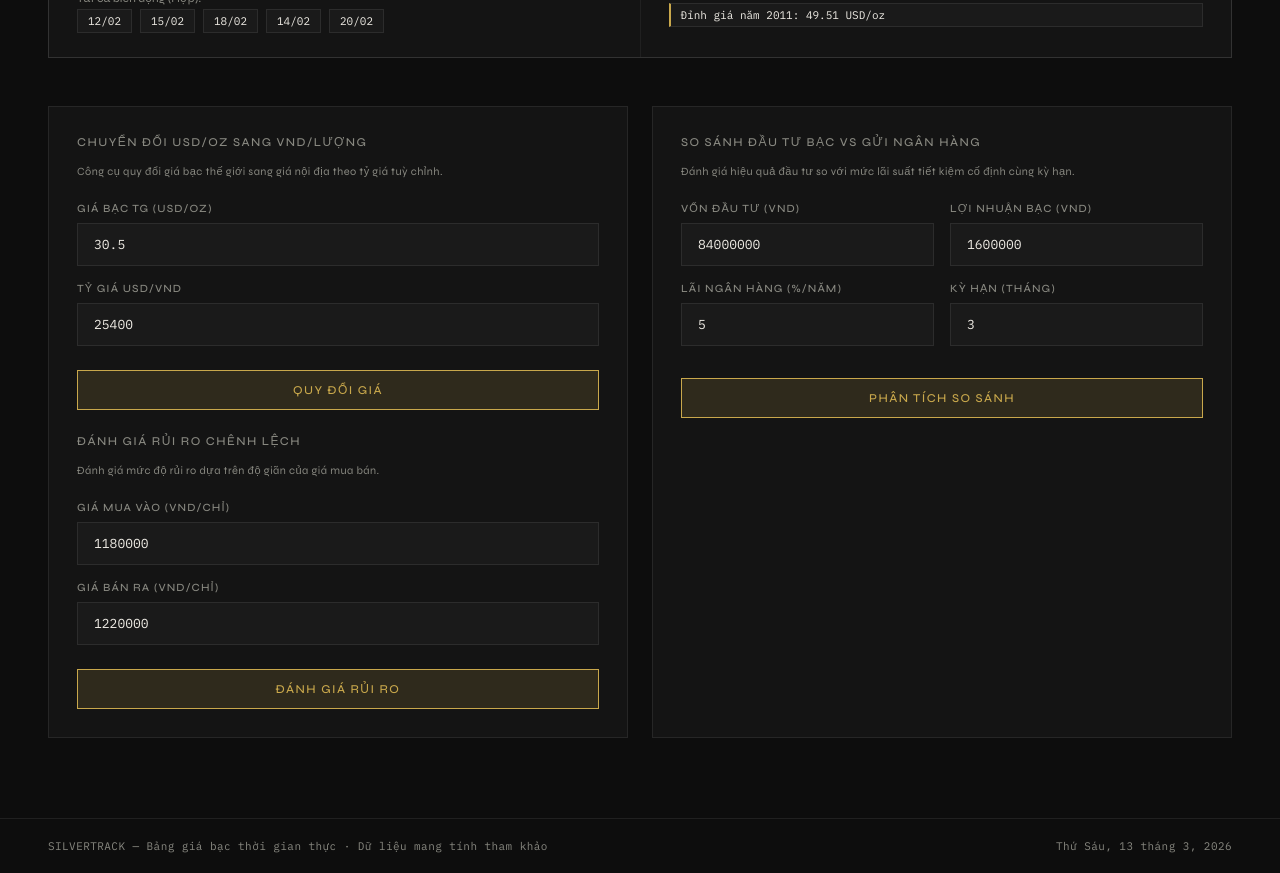
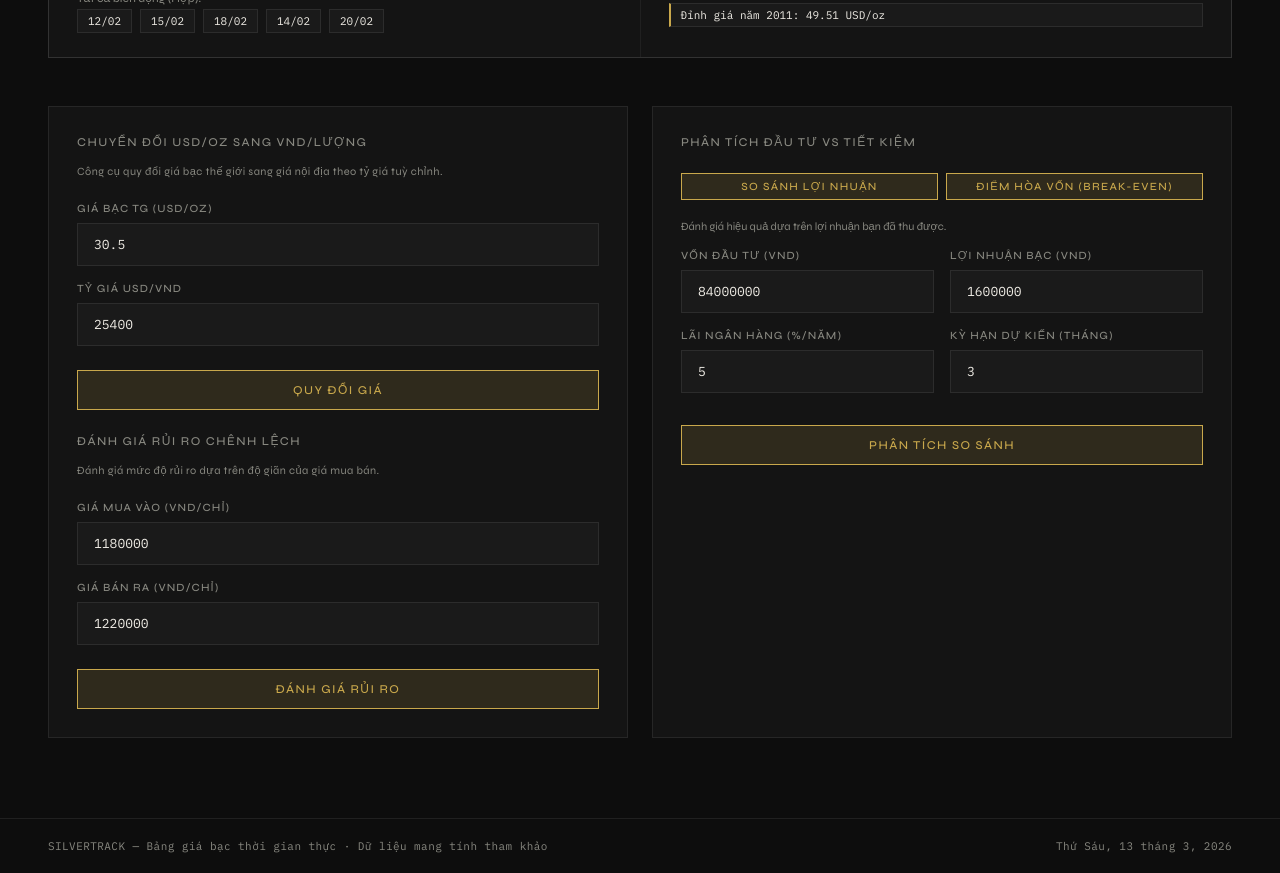
Before and after one commit to Tani2409/PDS301m, a React (Vite) app in the folder Project/frontend/: page / in a window 1280 px wide. Shown: the part 840-1713 px from the top of the page. Built offline with nearby package versions, Linux system fonts and the light colour scheme; no server answers.

Commit message:
[FE] bổ sung tính năng tính toán điểm hòa vốn (Break-even)

```diff
--- a/Project/frontend/src/components/ProfitBankCompare.jsx
+++ b/Project/frontend/src/components/ProfitBankCompare.jsx
@@ -1,12 +1,22 @@
 import { useState } from 'react';
-import { compareInvestmentVsBank, calculateTotalProfit } from '../utils/silverLogic';
+import { compareInvestmentVsBank, calculateBreakEven } from '../utils/silverLogic';
 
 export default function ProfitBankCompare() {
-  const [capital, setCapital] = useState(11800000 * 5 + 12500000 * 2); // Vốn mặc định từ Test 4
-  const [silverProfit, setSilverProfit] = useState(1600000); // Lời mặc định từ Test 3
+  const [activeTab, setActiveTab] = useState('compare'); // 'compare' hoặc 'breakeven'
+
+  // States cho So sánh trực tiếp
+  const [capital, setCapital] = useState(11800000 * 5 + 12500000 * 2);
+  const [silverProfit, setSilverProfit] = useState(1600000);
+
+  // States cho Điểm hòa vốn
+  const [purchasePrice, setPurchasePrice] = useState(1200000); // Giá mua/chi
+
+  // Common states
   const [bankRateAnnual, setBankRateAnnual] = useState(5.0);
   const [months, setMonths] = useState(3);
+
   const [result, setResult] = useState(null);
+  const [beResult, setBeResult] = useState(null);
 
   const handleCompare = () => {
     const res = compareInvestmentVsBank(
@@ -18,83 +28,126 @@ export default function ProfitBankCompare() {
     setResult(res);
   };
 
+  const handleCalculateBE = () => {
+    const res = calculateBreakEven(
+      Number(purchasePrice),
+      Number(bankRateAnnual),
+      Number(months)
+    );
+    setBeResult(res);
+  };
+
   return (
     <div>
       <div className="section-header" style={{ marginBottom: '16px' }}>
-        <span className="section-title">So sánh Đầu Tư Bạc vs Gửi Ngân Hàng</span>
+        <span className="section-title">Phân tích Đầu tư vs Tiết kiệm</span>
       </div>
-      <p style={{ color: 'var(--muted)', fontSize: '11px', marginBottom: '24px', letterSpacing: '0.04em' }}>
-        Đánh giá hiệu quả đầu tư so với mức lãi suất tiết kiệm cố định cùng kỳ hạn.
+
+      {/* Tabs giả lập để chọn chế độ */}
+      <div style={{ display: 'flex', gap: '8px', marginBottom: '20px' }}>
+        <button
+          onClick={() => setActiveTab('compare')}
+          className={activeTab === 'compare' ? '' : 'btn-outline'}
+          style={{ padding: '6px 16px', fontSize: '11px', minWidth: 'auto' }}
+        >
+          So sánh Lợi nhuận
+        </button>
+        <button
+          onClick={() => setActiveTab('breakeven')}
+          className={activeTab === 'breakeven' ? '' : 'btn-outline'}
+          style={{ padding: '6px 16px', fontSize: '11px', minWidth: 'auto' }}
+        >
+          Điểm hòa vốn (Break-even)
+        </button>
+      </div>
+
+      {activeTab === 'compare' ? (
+        <>
+          <p style={{ color: 'var(--muted)', fontSize: '11px', marginBottom: '16px' }}>
+            Đánh giá hiệu quả dựa trên lợi nhuận bạn đã thu được.
           </p>
-
           <div style={{ display: 'flex', gap: '16px' }}>
             <div className="input-group" style={{ flex: 1 }}>
               <label>Vốn đầu tư (VND)</label>
-          <input
-            type="number"
-            value={capital}
-            onChange={(e) => setCapital(e.target.value)}
-          />
+              <input type="number" value={capital} onChange={(e) => setCapital(e.target.value)} />
             </div>
             <div className="input-group" style={{ flex: 1 }}>
               <label>Lợi nhuận Bạc (VND)</label>
+              <input type="number" value={silverProfit} onChange={(e) => setSilverProfit(e.target.value)} />
+            </div>
+          </div>
+        </>
+      ) : (
+        <>
+          <p style={{ color: 'var(--muted)', fontSize: '11px', marginBottom: '16px' }}>
+            Tính toán xem bạn cần bán giá bao nhiêu để lời hơn gửi ngân hàng.
+          </p>
+          <div className="input-group">
+            <label>Giá lúc bạn mua (VND/chỉ)</label>
             <input
               type="number"
-            value={silverProfit}
-            onChange={(e) => setSilverProfit(e.target.value)}
+              value={purchasePrice}
+              onChange={(e) => setPurchasePrice(e.target.value)}
+              placeholder="Ví dụ: 1.200.000"
             />
           </div>
-      </div>
+        </>
+      )}
 
       <div style={{ display: 'flex', gap: '16px' }}>
         <div className="input-group" style={{ flex: 1 }}>
           <label>Lãi Ngân hàng (%/năm)</label>
-          <input
-            type="number"
-            value={bankRateAnnual}
-            onChange={(e) => setBankRateAnnual(e.target.value)}
-            step="0.1"
-          />
+          <input type="number" value={bankRateAnnual} onChange={(e) => setBankRateAnnual(e.target.value)} step="0.1" />
         </div>
         <div className="input-group" style={{ flex: 1 }}>
-          <label>Kỳ hạn (Tháng)</label>
-          <input
-            type="number"
-            value={months}
-            onChange={(e) => setMonths(e.target.value)}
-          />
+          <label>Kỳ hạn dự kiến (Tháng)</label>
+          <input type="number" value={months} onChange={(e) => setMonths(e.target.value)} />
         </div>
       </div>
 
-      <button onClick={handleCompare} style={{ marginTop: '16px' }}>Phân Tích So Sánh</button>
+      <button
+        onClick={activeTab === 'compare' ? handleCompare : handleCalculateBE}
+        style={{ marginTop: '16px' }}
+      >
+        {activeTab === 'compare' ? 'Phân Tích So Sánh' : 'Tính Giá Hòa Vốn'}
+      </button>
 
-      {result && (
+      {/* Render kết quả So sánh */}
+      {activeTab === 'compare' && result && (
         <div className="result-box">
-          <h3 style={{ marginBottom: '16px' }}>Kết quả hiển thị ({months} tháng):</h3>
-
+          <h3 style={{ marginBottom: '16px' }}>Kết quả ({months} tháng):</h3>
           <div className="info-row" style={{ paddingTop: 0 }}>
             <span className="info-key">Lợi nhuận Bạc</span>
-            <span className="info-val" style={{ color: 'var(--gold-light)' }}>
-              {result.silverProfit.toLocaleString('vi-VN')}
+            <span className="info-val" style={{ color: 'var(--gold-light)' }}>{result.silverProfit.toLocaleString('vi-VN')} VND</span>
+          </div>
+          <div className="info-row">
+            <span className="info-key">Lãi Ngân Hàng</span>
+            <span className="info-val">{Math.round(result.bankProfit).toLocaleString('vi-VN')} VND</span>
+          </div>
+          <div className="info-row" style={{ borderBottom: 'none', color: result.silverProfit > result.bankProfit ? 'var(--gold)' : 'var(--text)' }}>
+            <span className="info-key" style={{ color: 'inherit' }}>Kết luận:</span>
+            <span style={{ fontWeight: 500 }}>{result.conclusion}</span>
+          </div>
+        </div>
+      )}
+
+      {/* Render kết quả Hòa vốn */}
+      {activeTab === 'breakeven' && beResult && (
+        <div className="result-box">
+          <h3 style={{ marginBottom: '16px' }}>Mục tiêu giá bán ({months} tháng):</h3>
+          <div className="info-row" style={{ paddingTop: 0 }}>
+            <span className="info-key">Lãi suất Bank tương ứng</span>
+            <span className="info-val" style={{ color: 'var(--up)' }}>+{beResult.targetReturnPercent}%</span>
+          </div>
+          <div className="info-row">
+            <span className="info-key">Giá bán tối thiểu cần đạt</span>
+            <span className="info-val" style={{ color: 'var(--gold-light)', fontSize: '18px' }}>
+              {beResult.breakEvenPrice.toLocaleString('vi-VN')} đ/chỉ
             </span>
           </div>
-
-          <div className="info-row">
-            <span className="info-key">Lãi Ngân Hàng</span>
-            <span className="info-val" style={{ color: 'var(--text)' }}>
-              {Math.round(result.bankProfit).toLocaleString('vi-VN')}
-            </span>
-          </div>
-
-          <div className="info-row" style={{
-            borderBottom: 'none',
-            paddingBottom: 0,
-            color: result.silverProfit > result.bankProfit ? 'var(--gold)' : 'var(--text)',
-            fontSize: '12px'
-          }}>
-            <span className="info-key" style={{ color: 'inherit' }}>Kết luận:</span>
-            <span style={{ fontWeight: 500 }}>{result.conclusion.replace('KẾT LUẬN: ', '')}</span>
-          </div>
+          <p style={{ marginTop: '12px', fontSize: '11px', color: 'var(--muted)', fontStyle: 'italic' }}>
+            *Để lời hơn gửi tiết kiệm, bạn cần bán được giá cao hơn mức này (đã tính bù đắp lãi suất ngân hàng).
+          </p>
         </div>
       )}
     </div>
--- a/Project/frontend/src/utils/silverLogic.js
+++ b/Project/frontend/src/utils/silverLogic.js
@@ -79,3 +79,18 @@ export function compareInvestmentVsBank(capital, silverProfit, bankRateAnnual, m
     conclusion
   };
 }
+
+export function calculateBreakEven(purchasePrice, bankRateAnnual, months) {
+  // Lãi suất mục tiêu tương ứng với ngân hàng
+  const targetReturnPercent = (bankRateAnnual / 100 / 12) * months;
+  // Giá bán cần thiết = Giá mua * (1 + tỷ lệ lãi ngân hàng)
+  // Lưu ý: Đây là giá bán ra bạn nhận được từ cửa hàng (Bid Price)
+  const breakEvenPrice = purchasePrice * (1 + targetReturnPercent);
+  const requiredGain = breakEvenPrice - purchasePrice;
+
+  return {
+    breakEvenPrice: Math.round(breakEvenPrice),
+    requiredGain: Math.round(requiredGain),
+    targetReturnPercent: (targetReturnPercent * 100).toFixed(2)
+  };
+}
```
Lines whose indentation alone changed are shown as unchanged.
